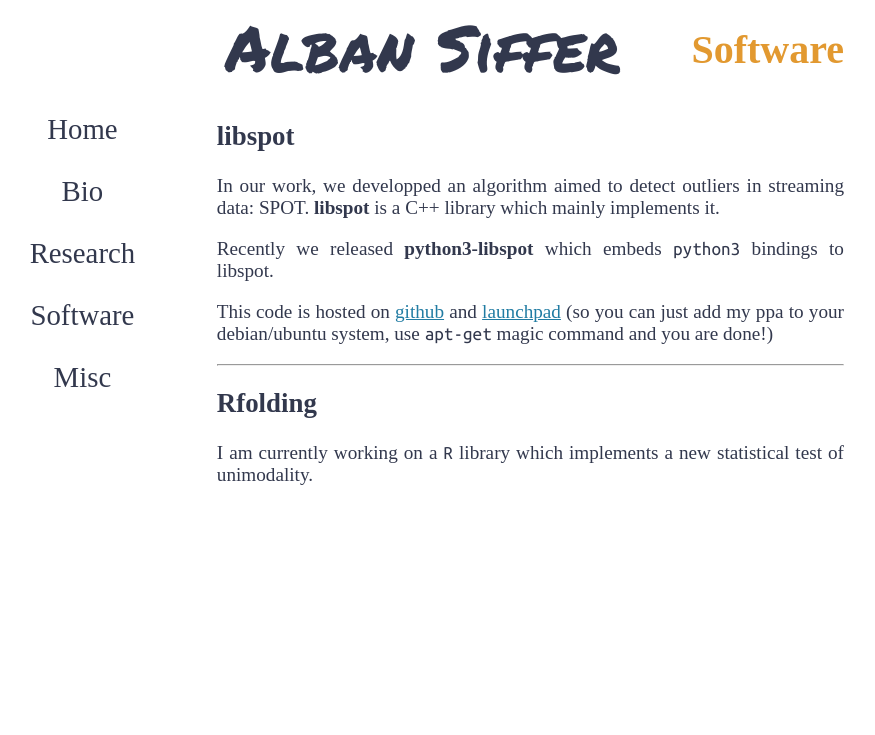
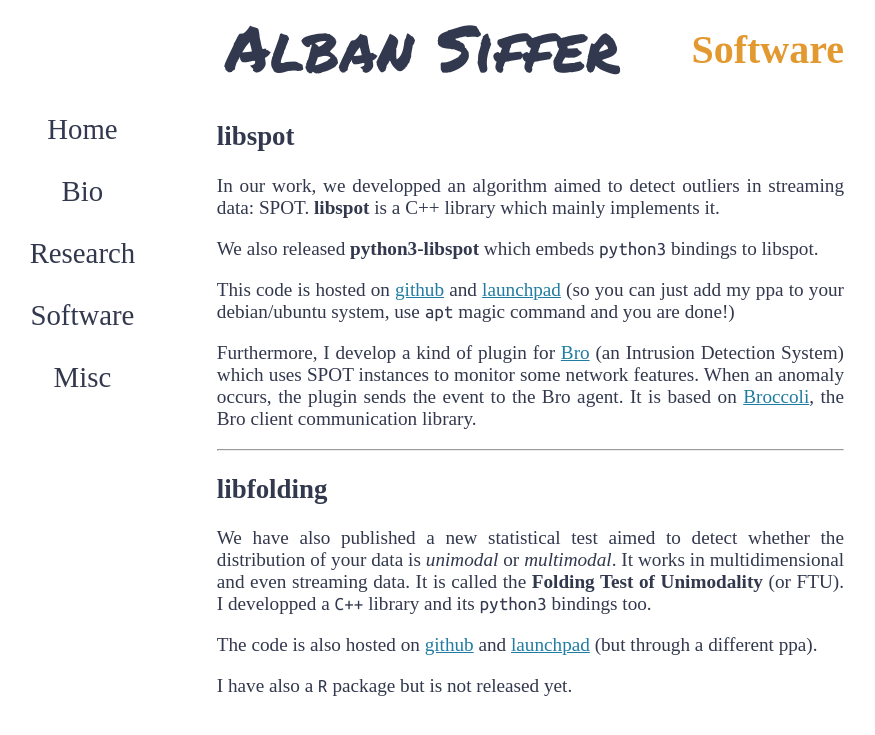
Before and after one commit to asiffer/bio, a Jekyll site: the page built from _pages/03_software.md, in a window 1280 px wide. Shown: the top 735 px of the page, without its empty margins (244-1119 px from the left). Built offline with Jekyll 4.4.1, drawn with Linux system fonts in a browser that asks for light colours; nearby versions of some CDN libraries; some web fonts are replaced.

Commit message:
some update about libfolding

```diff
--- a/_pages/03_software.md
+++ b/_pages/03_software.md
@@ -9,14 +9,20 @@ permalink: /software/
 In our work, we developped an algorithm aimed to detect outliers in streaming data: SPOT.
 **libspot** is a C++ library which mainly implements it.
 
-Recently we released **python3-libspot** which embeds `python3` bindings to libspot.
-
+We also released **python3-libspot** which embeds `python3` bindings to libspot.
 
 This code is hosted on <a href="https://asiffer.github.io/libspot/">github</a> and <a href="https://launchpad.net/~asiffer/+archive/ubuntu/libspot">launchpad</a>
-(so you can just add my ppa to your debian/ubuntu system, use `apt-get` magic command and you are done!)
+(so you can just add my ppa to your debian/ubuntu system, use `apt` magic command and you are done!)
 
+Furthermore, I develop a kind of plugin for <a href="https://www.bro.org/">Bro</a> (an Intrusion Detection System) which uses SPOT instances to monitor some network features. When an anomaly occurs, the plugin sends the event to the Bro agent. It is based on <a href="https://www.bro.org/sphinx/components/broccoli/broccoli-manual.html">Broccoli</a>, the Bro client communication library.
 
 ---
 
-<h2>Rfolding</h2>
-I am currently working on a `R` library which implements a new statistical test of unimodality.
+<h2>libfolding</h2>
+
+We have also published a new statistical test aimed to detect whether the distribution of your data is *unimodal* or *multimodal*. It works in multidimensional and even streaming data. It is called the **Folding Test of Unimodality** (or FTU).
+I developped a `C++` library and its `python3` bindings too.
+
+The code is also hosted on <a href="https://github.com/asiffer/libfolding">github</a> and <a href="https://launchpad.net/~asiffer/+archive/ubuntu/libfolding">launchpad</a> (but through a different ppa).
+
+I have also a `R` package but is not released yet.
```
Also changed, not shown: 00_index.md (+1 -1 lines), _pages/02_research.md (+1 -1 lines), Gemfile.lock (deleted), 4 other files.
